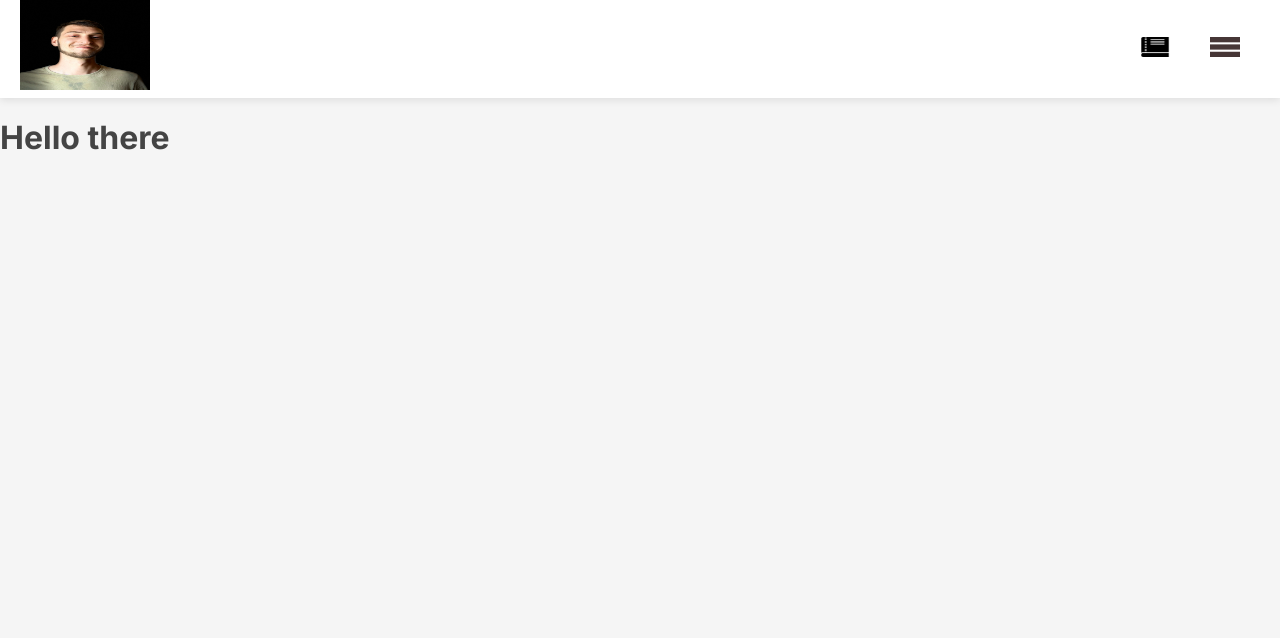
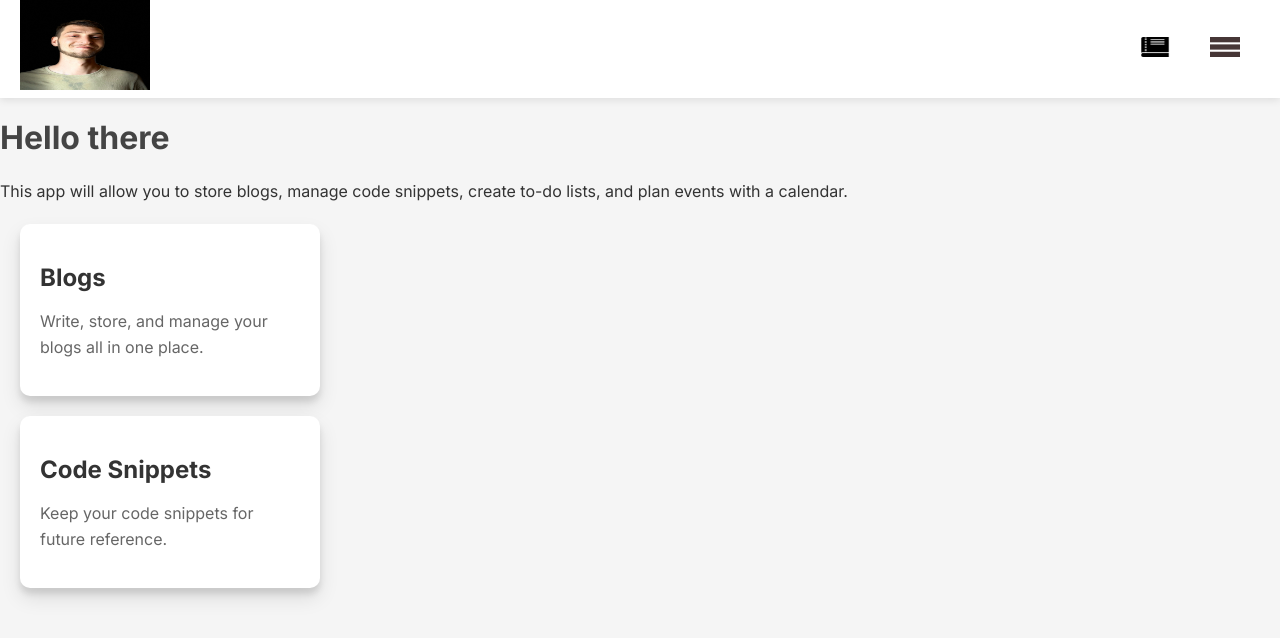
Before and after one commit to Mihailovkill/storage-junk, a Next.js app in the folder storage-hub/: page / in a window 1280 px wide. Shown: the top 638 px of the page. Built offline with nearby package versions, Linux system fonts and the light colour scheme.

Commit message:
added Cards with custom title and description WIP

```diff
--- /dev/null
+++ b/storage-hub/src/app/components/Cards/OverviewCard.tsx
@@ -0,0 +1,17 @@
+import styles from "@/styles/components/Cards/OverviewCard.module.css";
+
+interface CardProps {
+  title: string;
+  description: string;
+}
+
+const OverviewCard = ({ title, description }: CardProps) => {
+  return (
+    <div className={styles.card}>
+      <h2>{title}</h2>
+      <p>{description}</p>
+    </div>
+  );
+};
+
+export default OverviewCard;
--- a/storage-hub/src/app/globals.css
+++ b/storage-hub/src/app/globals.css
@@ -38,7 +38,7 @@ button {
 }
 
 button:hover {
-  background: #0056b3;
+  background: rgb(4, 197, 85);
 }
 
 /* Container class for centering and constraining content width */
--- a/storage-hub/src/app/page.tsx
+++ b/storage-hub/src/app/page.tsx
@@ -3,12 +3,34 @@ import Image from "next/image";
 import { useState } from "react";
 import styles from "./page.module.css";
 import Header from "./components/Header";
+import OverviewCard from "./components/Cards/OverviewCard";
 
 export default function Home() {
   return (
     <main className={styles.main}>
       <Header />
-      <h1>Hello there</h1>
+      <div className={styles.introContainer}>
+        <div className={styles.introTitle}>
+          <h1 className={styles.introH1}>Hello there</h1>
+        </div>
+        <div className={styles.introText}>
+          <span className={styles.intro}>
+            This app will allow you to store blogs, manage code snippets, create
+            to-do lists, and plan events with a calendar.
+          </span>
+        </div>
+      </div>
+
+      <div className={styles.cardContainer}>
+        <OverviewCard
+          title="Blogs"
+          description="Write, store, and manage your blogs all in one place."
+        />
+        <OverviewCard
+          title="Code Snippets"
+          description="Keep your code snippets for future reference."
+        />
+      </div>
     </main>
   );
 }
--- /dev/null
+++ b/storage-hub/src/styles/components/Cards/OverviewCard.module.css
@@ -0,0 +1,26 @@
+.card {
+  background: #fff;
+  border-radius: 10px;
+  box-shadow: 0 10px 20px rgba(0, 0, 0, 0.1), 0 6px 6px rgba(0, 0, 0, 0.1);
+  padding: 20px;
+  margin: 20px;
+  width: 300px;
+  transition: all 0.3s ease-in-out;
+}
+
+.card:hover {
+  transform: scale(1.05);
+  box-shadow: 0 15px 30px rgba(0, 0, 0, 0.2), 0 10px 10px rgba(0, 0, 0, 0.2);
+  background-color: rgb(4, 197, 85);
+}
+
+.card h2 {
+  margin-bottom: 10px;
+  color: #333;
+  font-size: 24px;
+}
+
+.card p {
+  color: #666;
+  line-height: 1.6;
+}
--- a/storage-hub/src/styles/components/Header.module.css
+++ b/storage-hub/src/styles/components/Header.module.css
@@ -53,7 +53,7 @@
 }
 
 .dropdownMenuContainer button:hover {
-  background: #0056b3;
+  background: rgb(4, 197, 85);
 }
 
 .dropdownMenu {
```
Also changed, not shown: storage-hub/src/pages/blog.tsx (added, +14 -0 lines), storage-hub/src/pages/login.tsx (added, +14 -0 lines), storage-hub/src/styles/Login.module.css (added).
